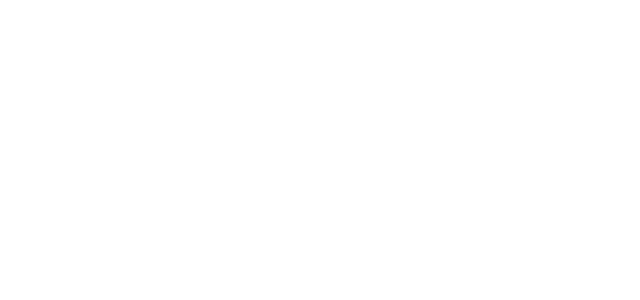
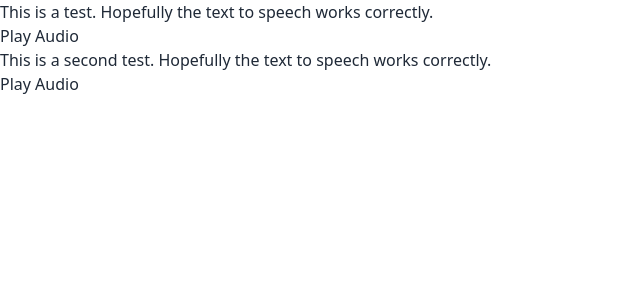
Before and after one commit to owencooke/mobility-mate, a React (Vite) app: page /TestAudio in a window 1280 px wide. Before the commit this address had no page. Shown: the top 300 px of the page, without its empty margins (0-640 px from the left). Built offline with nearby package versions, Linux system fonts and the light colour scheme.

Commit message:
Location Refactor prevent multiple presses when "loading"

```diff
--- a/src/App.jsx
+++ b/src/App.jsx
@@ -5,8 +5,8 @@
 import PractitionerDashboard from "./views/practitioner/PractitionerDashboard";
 import PractitionerSignUp from "./views/practitioner/PractitionerSignUp";
 import PractitionerLogin from "./views/practitioner/PractitionerLogin";
-import TestAudio from "./views/practitioner/TestAudio";
-import AudioProvider from "./views/practitioner/components/Audio";
+import TestAudio from "./audio/TestAudio";
+import AudioProvider from "./audio/Audio";
 const App = () => {
   return (
     <AudioProvider>
@@ -22,7 +22,7 @@
             element={<PractitionerDashboard />}
           />
           <Route path="/practitioner/signUp" element={<PractitionerSignUp />} />
-          <Route path="/practitioner/TestAudio" element={<TestAudio />} />
+          <Route path="/TestAudio" element={<TestAudio />} />
           <Route path="/practitioner/login" element={<PractitionerLogin />} />
         </Routes>
       </BrowserRouter>
--- a/src/views/practitioner/components/AudioButton.jsx
+++ b/src/audio/AudioButton.jsx
@@ -1,6 +1,6 @@
 import React, { useContext } from 'react';
 import { AudioContext } from './Audio';
-
+import apiUrl from '../config';
 
 const AudioButton = ({ target_text }) => {
     const { playAudio, audioText, isAudioActuallyPlaying, isAudioTryingToPlay, stopAudio, setAudioText } = useContext(AudioContext);
@@ -15,7 +15,7 @@
         if (text != target_text) {
             try {
                 setAudioText(target_text)
-                const response = await fetch('http://127.0.0.1:5000/text_to_speech', {
+                const response = await fetch(`${apiUrl}/text_to_speech`, {
                     method: 'POST',
                     body: JSON.stringify({ content: target_text }),
                     headers: {
@@ -39,7 +39,7 @@
     };
     return (
         <div>
-            <button onClick={() => handleButtonClick()}>
+            <button onClick={() => handleButtonClick()} disabled={isAudioTryingToPlay() && !isAudioActuallyPlaying()}>
                 {isAudioActuallyPlaying() && target_text === audioText ? 'Stop Audio' : (target_text === audioText && isAudioTryingToPlay() ? 'Loading' : 'Play Audio')}
             </button>
         </div>
--- a/src/views/practitioner/TestAudio.jsx
+++ b/src/audio/TestAudio.jsx
@@ -1,4 +1,4 @@
-import AudioButton from './components/AudioButton';
+import AudioButton from './AudioButton';
 
 const TestAudio = () => {
     const text1 = "This is a test. Hopefully the text to speech works correctly.";
@@ -7,8 +7,8 @@
     return (
         <div>
             <p>{text1}</p>
+            <AudioButton target_text={text1} />
             <p>{text2}</p>
-            <AudioButton target_text={text1} />
             <AudioButton target_text={text2} />
         </div>
     );
--- a/src/config.jsx
+++ b/src/config.jsx
@@ -1,3 +1,5 @@
 const apiUrl = 'https://mobility-mate-production.up.railway.app';
+// const apiUrl = 'http://127.0.0.1:5000';
+
 // console.log(process.env.REACT_APP_FLASK_API_URL);
 export default apiUrl;
```
Also changed, not shown: src/audio/Audio.jsx (renamed from src/views/practitioner/components/Audio.jsx).
